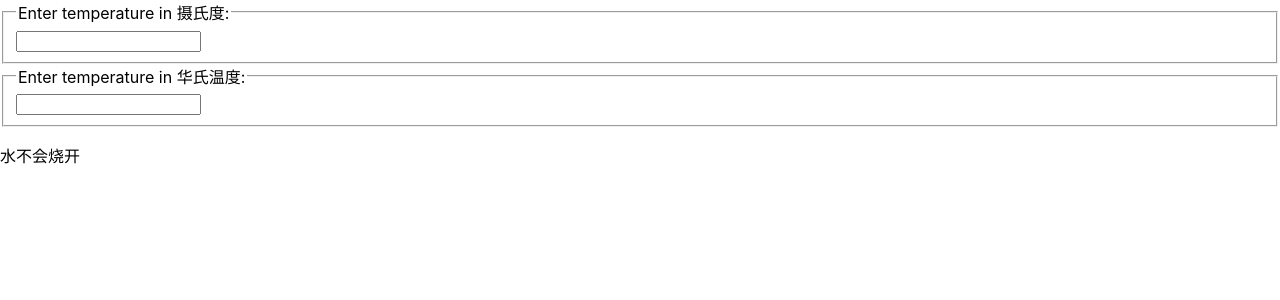
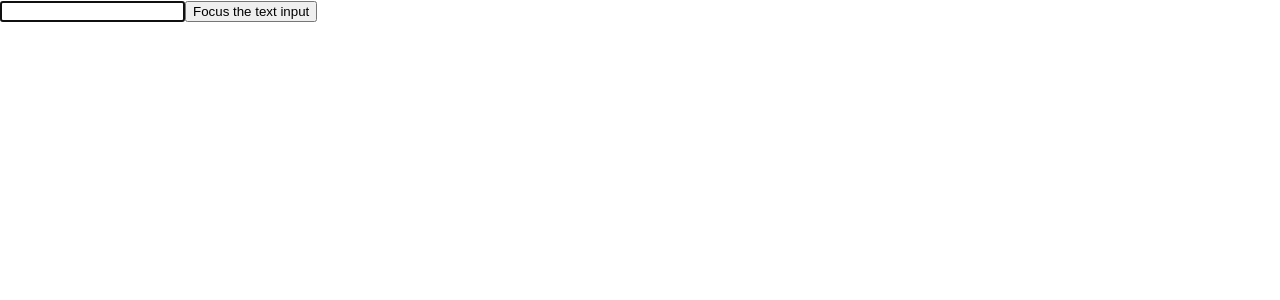
Before and after one commit to hiniwo/React_wwm, a React (Create React App) app: page / in a window 1280 px wide. Shown: the top 300 px of the page. Built offline with nearby package versions, Linux system fonts and the light colour scheme.

Commit message:
高级指引部分

```diff
--- /dev/null
+++ b/src/highKnowledge/JSX.js
@@ -0,0 +1,27 @@
+import React from 'react';
+const MyComponents = {
+	DatePicker: function DatePicker(props) {
+		return <div>Imagine a {props.color} datepicker here.</div>;
+	}
+}
+
+function BlueDatePicker() {
+	return <MyComponents.DatePicker color="blue" />;
+}
+
+class JxsComponent extends React.Component{
+	constructor(props) {
+		super(props);
+		console.log(props.childrens)
+	}
+
+	render() {
+		return (
+			<div>
+				<BlueDatePicker/>
+			</div>
+		);
+	}
+}
+
+export default JxsComponent
--- /dev/null
+++ b/src/highKnowledge/prop_type.js
@@ -0,0 +1,16 @@
+import React from 'react';
+import PropTypes from 'prop-types';
+
+class Greeting extends React.Component {
+	render() {
+		return (
+			<h1>Hello, {this.props.name}</h1>
+		);
+	}
+}
+
+Greeting.propTypes = {
+	name: PropTypes.string
+};
+
+export default Greeting;
--- /dev/null
+++ b/src/highKnowledge/refs.js
@@ -0,0 +1,70 @@
+
+
+
+// 下面是几个适合使用 refs 的情况：
+// 处理焦点、文本选择或媒体控制。
+// 触发强制动画。
+// 集成第三方 DOM 库
+
+//创建ref的方法
+//使用React.createRef()这个方法
+//使用函数会掉refs，把ref储存在类里面
+
+
+// 注意要点
+// 可以为 DOM 元素添加 Ref和类添加Ref,但是不能给函数式添加Ref
+// 但是，你可以在函数式组件内部使用 ref，只要它指向一个 DOM 元素或者 class 组件
+
+import React from 'react'
+
+class CustomTextInput extends React.Component {
+	constructor(props) {
+		super(props);
+		// 创建 ref 存储 textInput DOM 元素
+		this.textInput = React.createRef();
+		this.focusTextInput = this.focusTextInput.bind(this);
+	}
+
+	focusTextInput() {
+		// 直接使用原生 API 使 text 输入框获得焦点
+		// 注意：通过 "current" 取得 DOM 节点
+		this.textInput.current.focus();
+	}
+
+	render() {
+		// 告诉 React 我们想把 <input> ref 关联到构造器里创建的 `textInput` 上
+		return (
+			<div>
+				<input
+					type="text"
+					ref={this.textInput} />
+
+
+				<input
+					type="button"
+					value="Focus the text input"
+					onClick={this.focusTextInput}
+				/>
+			</div>
+		);
+	}
+}
+
+class AutoFocusTextInput extends React.Component {
+	constructor(props) {
+		super(props);
+		this.textInput = React.createRef();
+	}
+
+	componentDidMount() {
+		this.textInput.current.focusTextInput();
+	}
+
+	render() {
+		return (
+			<CustomTextInput ref={this.textInput} />
+		);
+	}
+}
+
+export default AutoFocusTextInput;
--- a/src/index.js
+++ b/src/index.js
@@ -6,12 +6,18 @@ import * as serviceWorker from './serviceWorker';
 // import App from './App';
 // import EssayForm from './compenent/from'
 // import Clock from  './compenent/clock';
-import Calculator from './compenent/status_up'
+// import Calculator from './compenent/status_up'
 
 // import ReactInherit from './compenent/inherit'
 
+
+// 高级部分
+
+// import JsxComponent from './highKnowledge/JSX'
+import PropType from './highKnowledge/prop_type'
+import CustomTextInput from './highKnowledge/refs'
 ReactDOM.render(
-	<Calculator />,
+	<CustomTextInput/>,
 	document.getElementById('root')
 );
 
```
